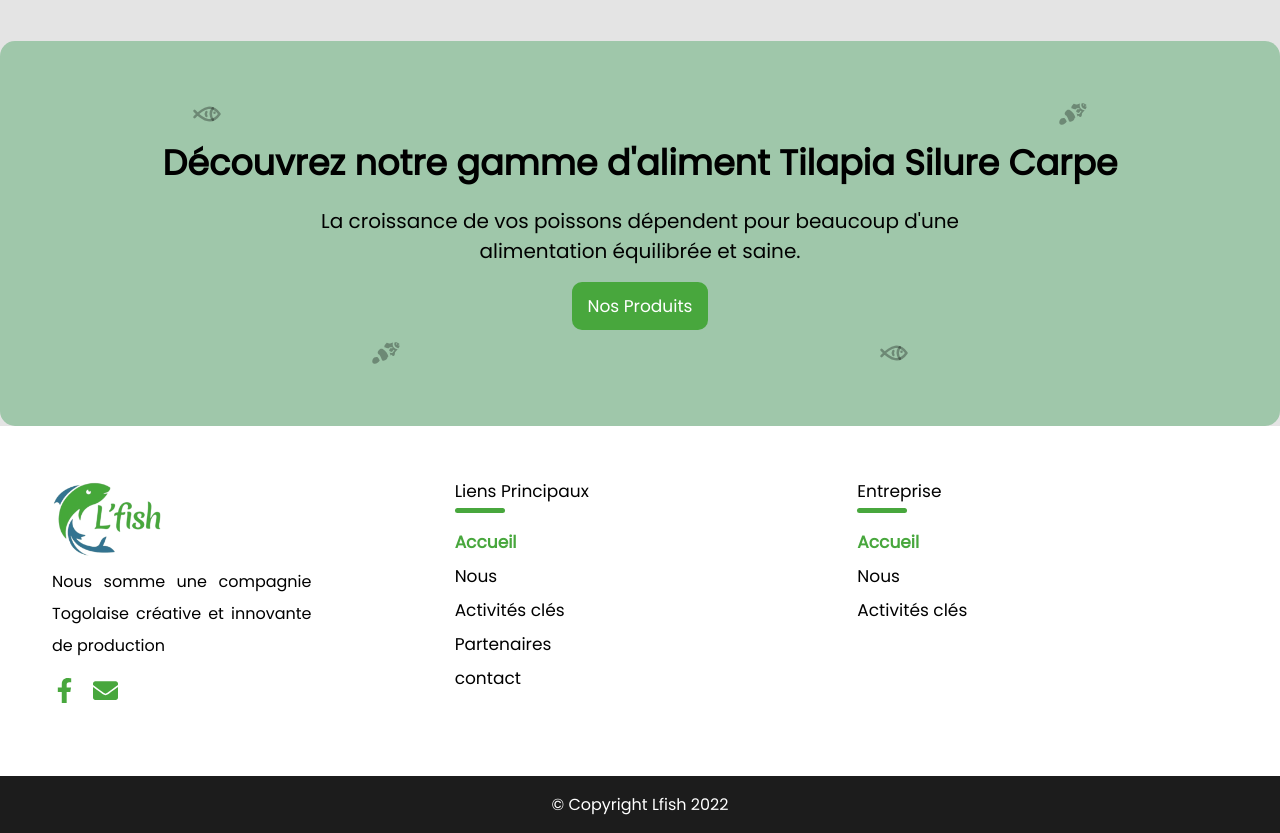
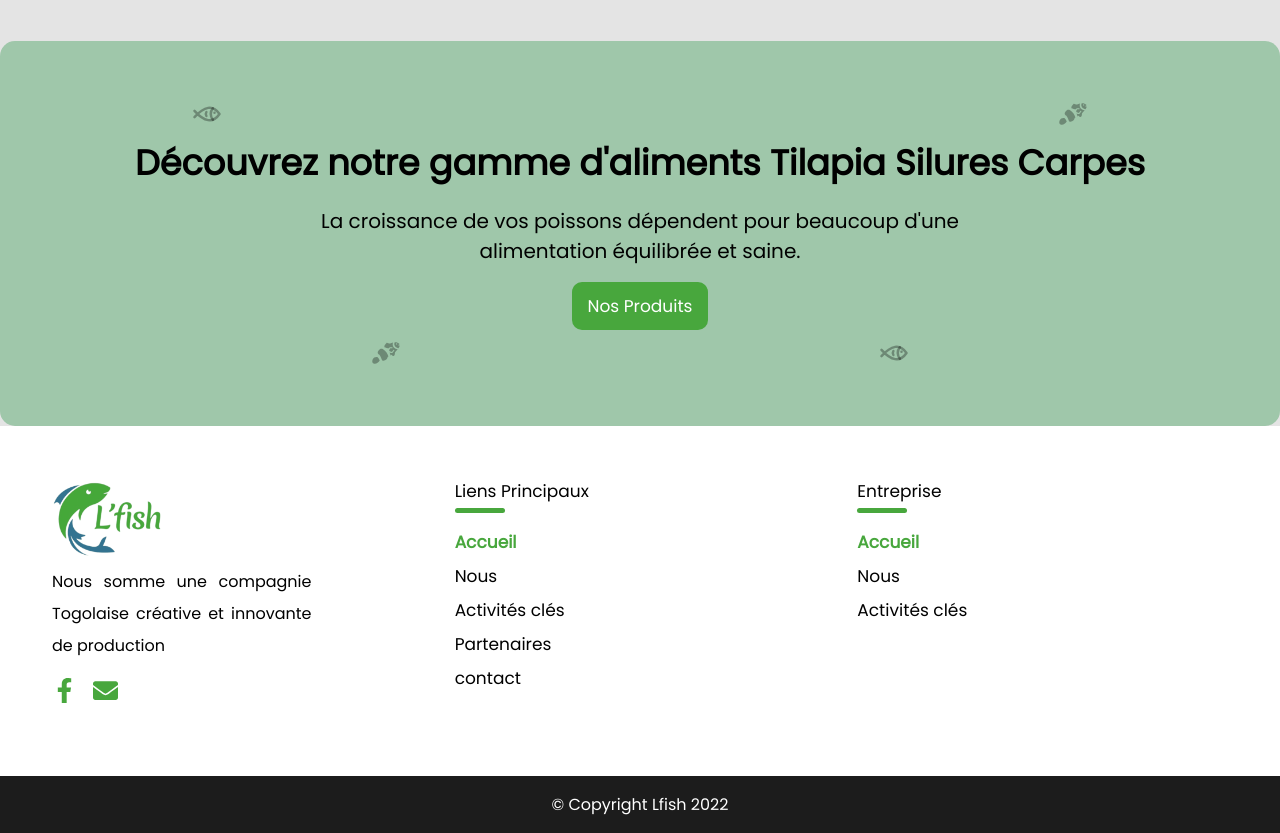
Before and after one commit to SamuelAMZ/lfish, a React (Create React App) app: page / in a window 1280 px wide. Shown: the part 2760-3593 px from the top of the page. Built offline with nearby package versions, Linux system fonts and the light colour scheme.

Commit message:
changes 4

```diff
--- a/src/components/Banner.jsx
+++ b/src/components/Banner.jsx
@@ -12,7 +12,7 @@ const Banner = () => {
         whileInView={{ y: 0, opacity: 1 }}
         transition={{ duration: 0.2 }}
       >
-        Découvrez notre gamme d'aliment Tilapia Silure Carpe
+        Découvrez notre gamme d'aliments Tilapia Silures Carpes
       </motion.h2>
       <motion.h3
         initial={{ y: 100, opacity: 0 }}
```
